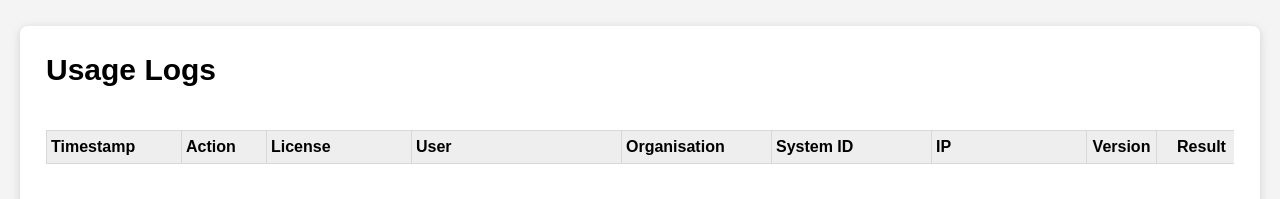
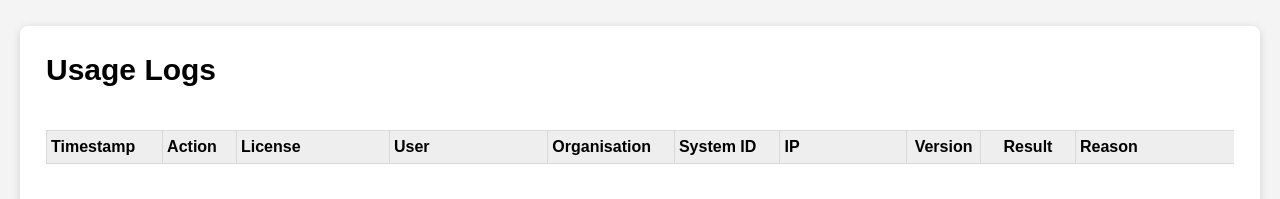
Before and after one commit to ashaikh123/license-server, a Flask app: template templates/admin/logs.html in a window 1280 px wide. Shown: the part 54-253 px from the top of the page. Run offline with Flask 3, Linux system fonts and the light colour scheme; the template is opened without the code that fills it, so the values that code supplies are empty.

Commit message:
formated log page

```diff
--- a/templates/admin/logs.html
+++ b/templates/admin/logs.html
@@ -7,7 +7,7 @@
   .logs-table {
     font-size: 13px;
     table-layout: fixed;
-    min-width: 1250px;
+    min-width: 1220px;
   }
 
   .logs-table th,
@@ -16,13 +16,13 @@
     word-break: break-word;
   }
 
-  .col-timestamp { width: 135px; }
-  .col-action { width: 85px; }
+  .col-timestamp { width: 110px; }
+  .col-action { width: 70px; }
   .col-license { width: 145px; }
-  .col-user { width: 210px; }
-  .col-org { width: 150px; }
-  .col-system { width: 160px; }
-  .col-ip { width: 155px; }
+  .col-user { width: 150px; }
+  .col-org { width: 120px; }
+  .col-system { width: 100px; }
+  .col-ip { width: 120px; }
   .col-version { width: 70px; text-align: center; }
   .col-result { width: 90px; text-align: center; }
   .col-reason { width: 180px; }
@@ -73,7 +73,7 @@
         </td>
 
         <td class="col-license truncate-cell" title="{{ license_key }}">
-          {% if license_key != '-' and license_key|length > 14 %}
+          {% if license_key != '-' and license_key|length > 16 %}
             {{ license_key[:8] }}...{{ license_key[-5:] }}
           {% else %}
             {{ license_key }}
```
